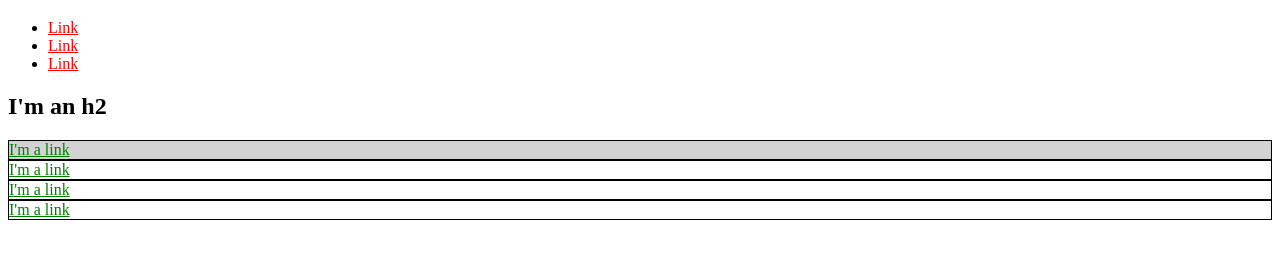
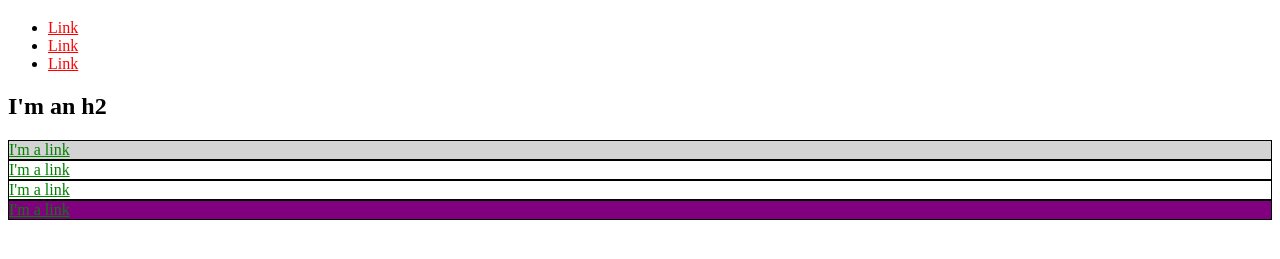
Before and after one commit to ugitch/ugitch.github.io, a plain HTML site: page index.html in a window 1280 px wide. Shown: the part 61-320 px from the top of the page. Drawn offline with Linux system fonts and the light colour scheme.

Commit message:
Finished section 2.1

```diff
--- a/index.html
+++ b/index.html
@@ -15,6 +15,9 @@
       }
       .bio-box a {
         color: green;
+      }
+      .alert {
+        background: purple;
       }
     </style>
   </head>
@@ -41,7 +44,7 @@
     <div class="bio-box">
       <a href="http://example.com/">I'm a link</a>
     </div>
-    <div class="bio-box">
+    <div class="bio-box alert">
       <a href="http://example.com/">I'm a link</a>
     </div>
   </body>
```
